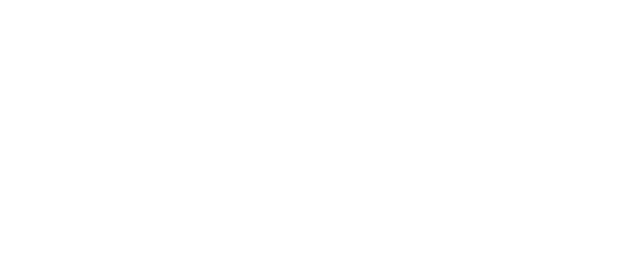
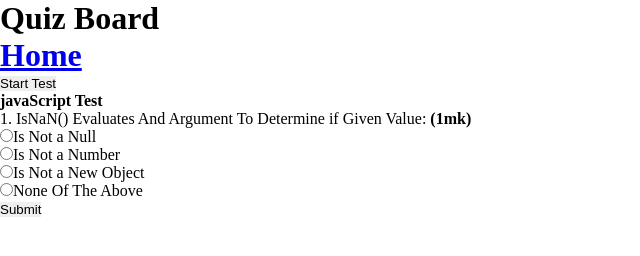
Before and after one commit to bkee9/QUIZBOARD, a plain HTML site: page index.html in a window 1280 px wide. Shown: the whole page, without its empty margins (0-640 px from the left). Drawn offline with Linux system fonts and the light colour scheme; files that its build step writes are made by us from their sources.

Commit message:
Doc:quiz form. add quiz form

```diff
--- a/css/style.css
+++ b/css/style.css
@@ -3,3 +3,9 @@
     padding: 0;
     margin: 0;
 }
+.p{
+    background-color: black;
+    text-align: center;
+    width: 50px;
+    height: 50px;
+}
--- a/index.html
+++ b/index.html
@@ -1,13 +1,45 @@
-<!DOCTYPE html>
 <!DOCTYPE html>
 <html lang="en">
 <head>
     <meta charset="UTF-8">
     <meta http-equiv="X-UA-Compatible" content="IE=edge">
     <meta name="viewport" content="width=device-width, initial-scale=1.0">
+    <link rel="stylesheet" href="style.css">
     <title>QUIZBOARD</title>
 </head>
 <body>
+    <div class="">
+        <h1 class="text-info">Quiz Board</h1>
+        <a href="/">
+          <h1>Home</h1>
+        </a>
+        <div id="begin">
+          <p class="holder">
+            <button type="button" id="start" class="" name="button">Start Test</button>
+          </p>
+        </div>
+
+        <div class="">
+            <div id="questions">
+              <div class="form-group">
+                <form id="quiz">
+                  <h4>javaScript Test</h4>
+
+                  1. <label for="Quiz1">IsNaN() Evaluates And Argument To Determine if Given Value:
+                    <strong>(1mk)</strong></label><br>
+                  <input type="radio" name="Quiz1" value="0" required>Is Not a Null <br>
+                  <input type="radio" name="Quiz1" value="1">Is Not a Number <br>
+                  <input type="radio" name="Quiz1" value="0">Is Not a New Object <br>
+                  <input type="radio" name="Quiz1" value="0">None Of The Above <br>
+
+
+                  <button type="submit" class="btn btn-info" name="button">Submit</button>
+                </form>
+              </div>
+            </div>
+
+
+
 
 </body>
 </html>
```
